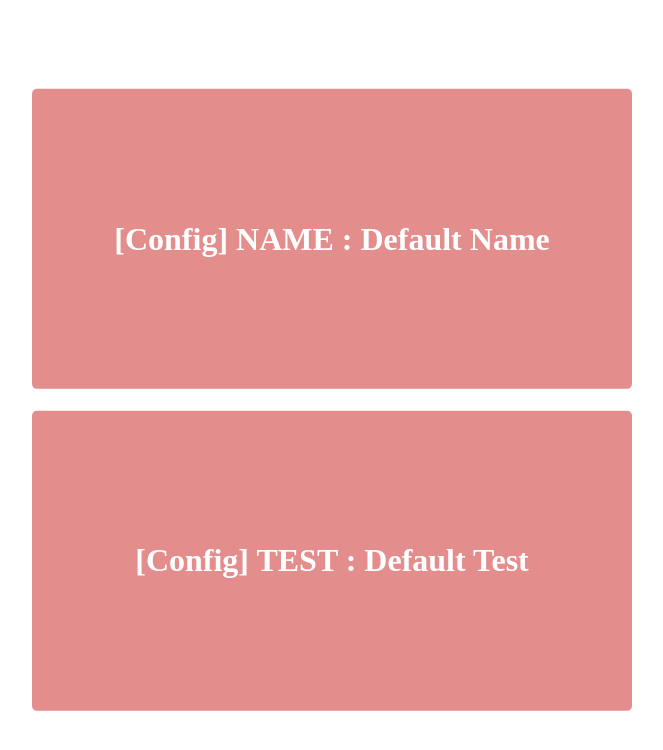
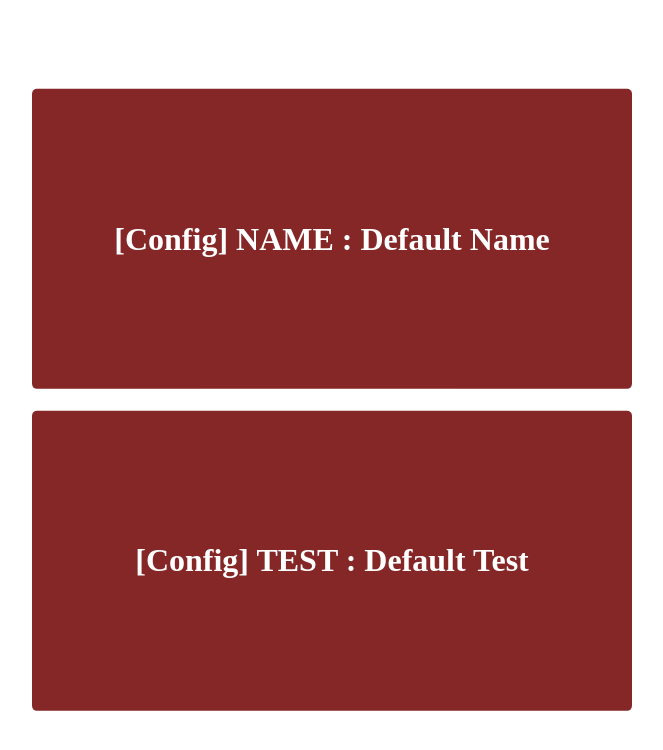
Before and after one commit to spaship/examples, a Next.js app: page / in a window 1280 px wide. Shown: the top 750 px of the page, without its empty margins (308-971 px from the left). Built offline with nearby package versions, Linux system fonts and the light colour scheme.

Commit message:
Update helloName.module.css
changed background color

```diff
--- a/src/styles/helloName.module.css
+++ b/src/styles/helloName.module.css
@@ -9,7 +9,7 @@
 .helloName {
     width: 600px;
     height: 300px;
-    background-color: #e38d8d;
+    background-color: #852727;
     color: #fff;
     display: flex !important;
     justify-content: center !important;
@@ -18,7 +18,7 @@
 }
 
 .helloName:hover {
-    color: #fdb716;
+    color: #140f03;
 }
 .center{
     margin: 0 !important;
```
